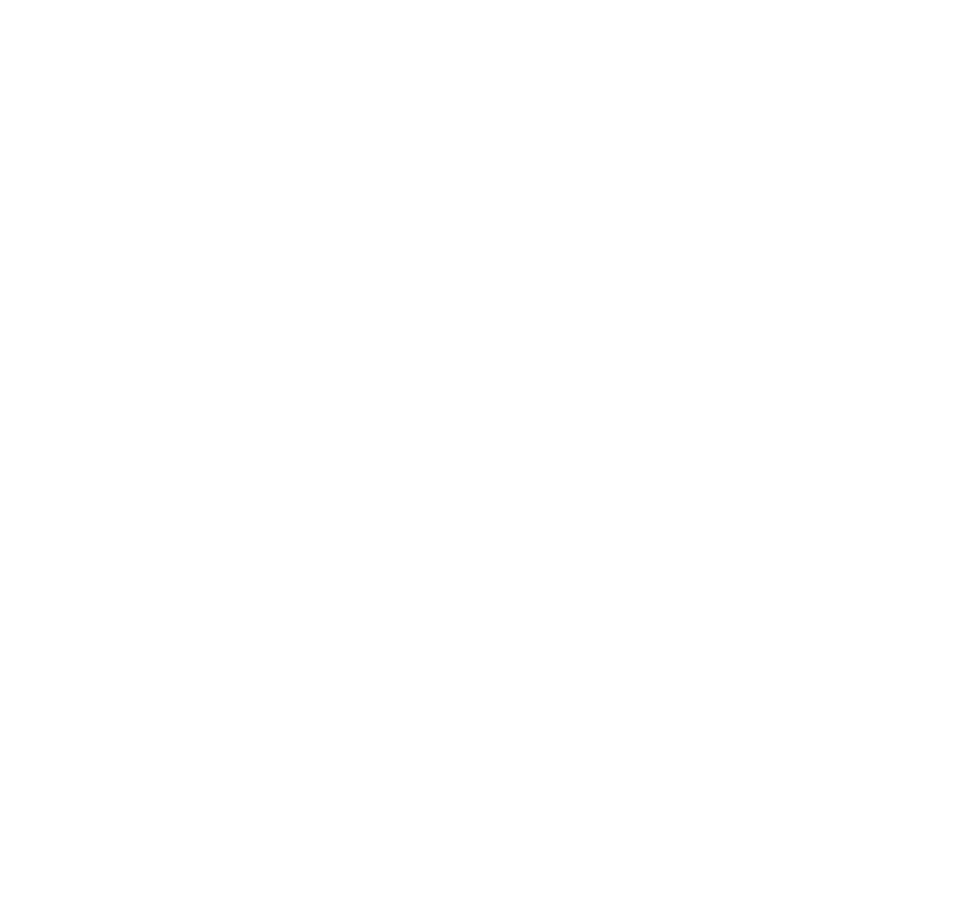
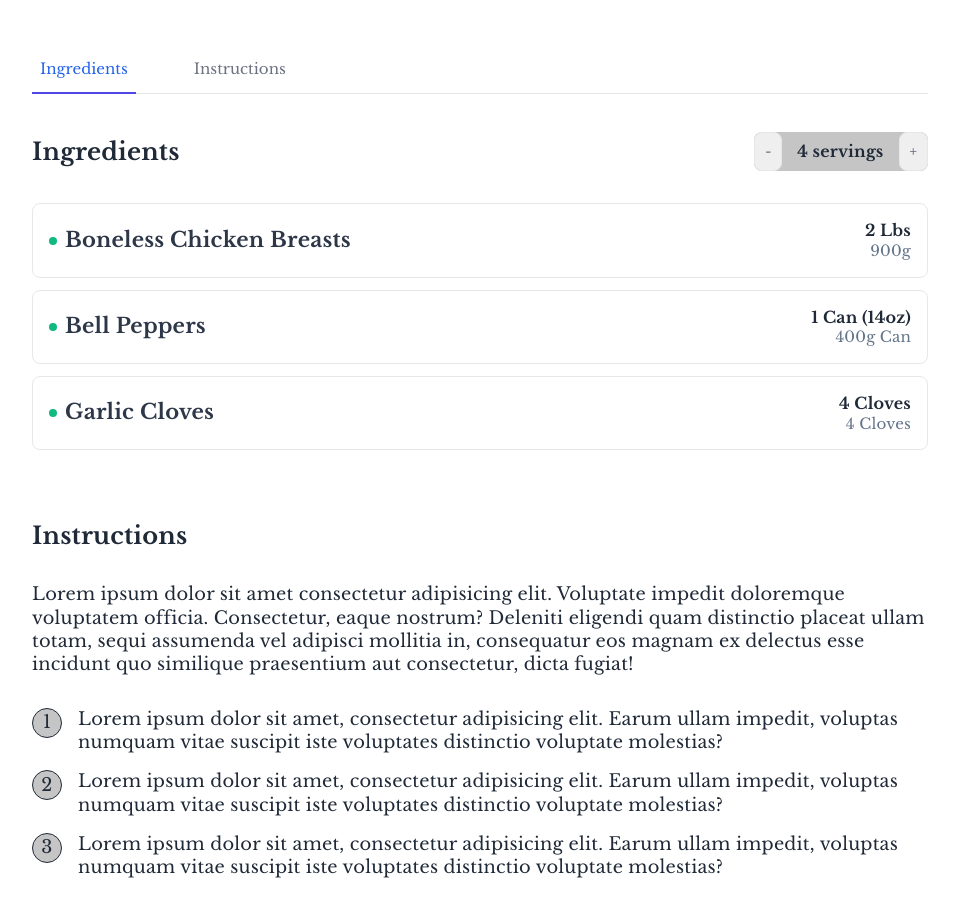
Before and after one commit to zukolime/recipe-book-app, a React (Create React App) app: page / in a window 1280 px wide. Shown: the part 1760-2671 px from the top of the page, without its empty margins (160-1119 px from the left). Before the commit the page ends 1757 px from the top, so only its background shows below. Built offline with nearby package versions, Linux system fonts and the light colour scheme; a web font is replaced by a local one.

Commit message:
add: Tabs ans styles for it

```diff
--- /dev/null
+++ b/src/components/TabContent/TabContent.tsx
@@ -0,0 +1,75 @@
+const TabContent = () => {
+  return (
+    <>
+      <section className="tabcontent">
+        <div className="tabcontent__header">
+          <h4 className="tabcontent__title">Ingredients</h4>
+          <div className="calc">
+            <button id="decr-btn" className="calc__btn">
+              -
+            </button>
+            <span className="calc__text">4 servings</span>
+            <button id="incr-btn" className="calc__btn">
+              +
+            </button>
+          </div>
+        </div>
+        <ul className="tabcontent__list">
+          <li className="tabcontent__item">
+            <h3 className="tabcontent__item-name">boneless chicken breasts</h3>
+            <div className="tabcontent__item-info">
+              <span className="tabcontent__item-info--bold">2 lbs</span>
+              <span className="tabcontent__item-info--grey">900g</span>
+            </div>
+          </li>
+          <li className="tabcontent__item">
+            <h3 className="tabcontent__item-name">bell peppers</h3>
+            <div className="tabcontent__item-info">
+              <span className="tabcontent__item-info--bold">1 can (14oz)</span>
+              <span className="tabcontent__item-info--grey">400g can</span>
+            </div>
+          </li>
+          <li className="tabcontent__item">
+            <h3 className="tabcontent__item-name">garlic cloves</h3>
+            <div className="tabcontent__item-info">
+              <span className="tabcontent__item-info--bold">4 cloves</span>
+              <span className="tabcontent__item-info--grey">4 cloves</span>
+            </div>
+          </li>
+        </ul>
+      </section>
+
+      <section className="tabcontent">
+        <div className="tabcontent__header">
+          <h4 className="tabcontent__title">Instructions</h4>
+        </div>
+        <p className="tabcontent__descr">
+          Lorem ipsum dolor sit amet consectetur adipisicing elit. Voluptate
+          impedit doloremque voluptatem officia. Consectetur, eaque nostrum?
+          Deleniti eligendi quam distinctio placeat ullam totam, sequi assumenda
+          vel adipisci mollitia in, consequatur eos magnam ex delectus esse
+          incidunt quo similique praesentium aut consectetur, dicta fugiat!
+        </p>
+        <ol className="tabcontent__steps">
+          <li className="tabcontent__step">
+            Lorem ipsum dolor sit amet, consectetur adipisicing elit. Earum
+            ullam impedit, voluptas numquam vitae suscipit iste voluptates
+            distinctio voluptate molestias?
+          </li>
+          <li className="tabcontent__step">
+            Lorem ipsum dolor sit amet, consectetur adipisicing elit. Earum
+            ullam impedit, voluptas numquam vitae suscipit iste voluptates
+            distinctio voluptate molestias?
+          </li>
+          <li className="tabcontent__step">
+            Lorem ipsum dolor sit amet, consectetur adipisicing elit. Earum
+            ullam impedit, voluptas numquam vitae suscipit iste voluptates
+            distinctio voluptate molestias?
+          </li>
+        </ol>
+      </section>
+    </>
+  );
+};
+
+export default TabContent;
--- /dev/null
+++ b/src/components/Tabs/Tabs.tsx
@@ -0,0 +1,21 @@
+import TabContent from "../TabContent/TabContent";
+
+import "../Tabs/tabs.scss";
+
+const Tabs = () => {
+  return (
+    <div className="container">
+      <div className="tabcontainer">
+        <div className="tabcontainer__header">
+          <button className="tabcontainer__title tabcontainer__title--active">
+            Ingredients
+          </button>
+          <button className="tabcontainer__title">Instructions</button>
+        </div>
+        <TabContent />
+      </div>
+    </div>
+  );
+};
+
+export default Tabs;
--- /dev/null
+++ b/src/components/Tabs/tabs.scss
@@ -0,0 +1,187 @@
+@import "/src/styles/mixins.scss";
+@import "/src/styles/variables.scss";
+
+.tabcontainer {
+  padding-top: 47px;
+
+  &__header {
+    @include flex-center;
+    height: 50px;
+    gap: 50px;
+    color: #64748b;
+    font-size: 15px;
+    border-bottom: $border-style;
+  }
+
+  &__title {
+    @include flex-center;
+    height: 100%;
+    font-weight: 100;
+    font-size: 15px;
+    background: none;
+    border: none;
+    cursor: pointer;
+
+    &--active {
+      color: #2563eb;
+      position: relative;
+
+      &::after {
+        content: "";
+        display: block;
+        position: absolute;
+        right: 0;
+        bottom: -1px;
+        width: 100%;
+        height: 2px;
+        background-color: $active-color;
+        transition: width 0.3s;
+      }
+    }
+  }
+}
+
+.tabcontent {
+  padding-top: 38px;
+
+  &__header {
+    @include flex-center;
+    justify-content: space-between;
+  }
+
+  &__title {
+    color: $main-text-color;
+    font-size: 24px;
+    font-weight: 600;
+  }
+
+  &__list {
+    display: flex;
+    flex-direction: column;
+    padding: 32px 0;
+    gap: 12px;
+    text-transform: capitalize;
+  }
+
+  &__item {
+    @include flex-center;
+    justify-content: space-between;
+    padding: 16px;
+    color: #2d3748;
+    font-size: 18px;
+    font-weight: 400;
+    border-radius: $default-size;
+    border: $border-style;
+    background-color: #fff;
+  }
+
+  &__item-name {
+    @include flex-center;
+
+    &::before {
+      content: url(../../resources/icons/circle.svg);
+      width: $default-size;
+      padding: $default-size;
+      padding: 0px 8px 4px 0px;
+    }
+  }
+
+  &__item-info {
+    display: flex;
+    flex-direction: column;
+    align-items: flex-end;
+
+    &--bold {
+      color: $main-text-color;
+      font-size: 16px;
+      font-weight: 700;
+    }
+
+    &--grey {
+      color: #64748b;
+      font-size: 15px;
+      font-weight: 400;
+    }
+  }
+
+  &__descr {
+    font-size: clamp(1rem, 0.963rem + 0.19vw, 1.188rem);
+    font-weight: 400;
+    padding-top: 32px;
+  }
+
+  &__steps {
+    list-style-type: none;
+    counter-reset: num;
+    display: flex;
+    justify-content: center;
+    flex-direction: column;
+    padding: 32px 0;
+    gap: 16px;
+    font-size: clamp(1rem, 0.963rem + 0.19vw, 1.188rem);
+    font-weight: 400;
+  }
+
+  &__step {
+    display: flex;
+    gap: 16px;
+
+    &::before {
+      @include flex-center;
+      justify-content: center;
+      flex-shrink: 0;
+      content: counter(num);
+      counter-increment: num;
+      width: 28px;
+      height: 28px;
+      background: #fff;
+      color: $main-text-color;
+      text-align: center;
+      font-size: 18px;
+      border-radius: 50%;
+      border: 1px solid $main-text-color;
+      background-color: $secondary-bg-color;
+    }
+  }
+}
+
+.calc {
+  @include flex-center;
+  gap: 15px;
+  border-radius: $default-size;
+  background-color: $secondary-bg-color;
+
+  &__btn {
+    padding: 10px;
+    transition: opacity 0.2s;
+  }
+
+  &__text {
+    color: #1f2937;
+    font-size: 16px;
+    font-weight: 700;
+  }
+}
+
+@media (hover: hover) {
+  .calc__btn:hover {
+    opacity: 0.8;
+  }
+}
+
+@media (max-width: 420px) {
+  .tabcontent__header {
+    align-items: flex-start;
+    flex-direction: column;
+    gap: $default-size;
+  }
+
+  .tabcontent__item {
+    align-items: flex-start;
+    flex-direction: column;
+
+    &-info {
+      align-items: flex-start;
+    }
+  }
+}
--- a/src/components/app/App.tsx
+++ b/src/components/app/App.tsx
@@ -5,6 +5,7 @@
 import SearchPanel from "../SearchPanel/SearchPanel";
 import CardsList from "../CardsList/CardsList";
 import Seporator from "../Seporator/Seporator";
+import Tabs from "../Tabs/Tabs";
 
 import "../../styles/main.scss";
 
@@ -17,6 +18,7 @@
         <SearchPanel />
         <CardsList />
         <Seporator />
+        <Tabs />
       </div>
     </>
   );
```
Also changed, not shown: src/components/TabContent/tab-content.scss (added).
